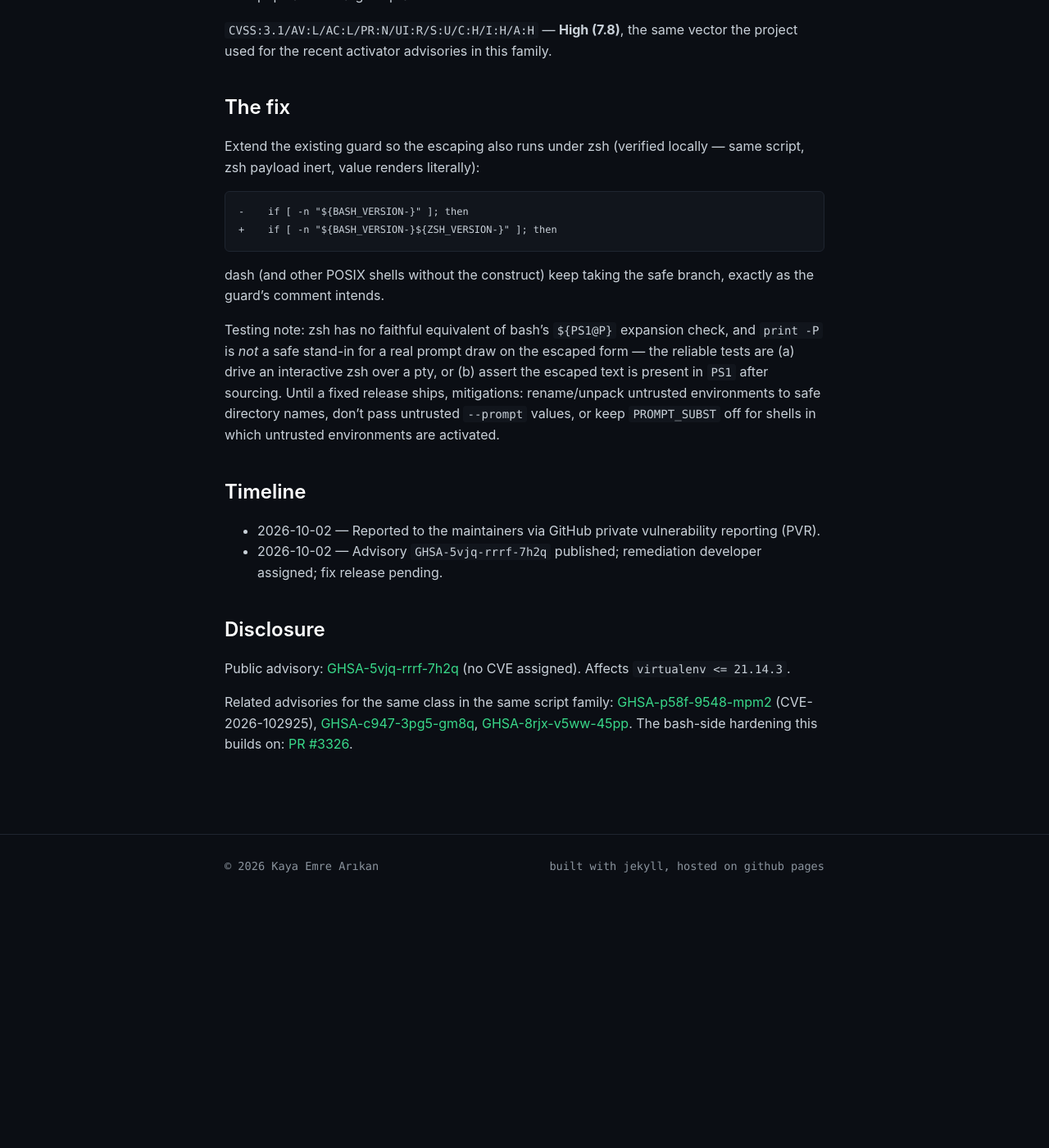
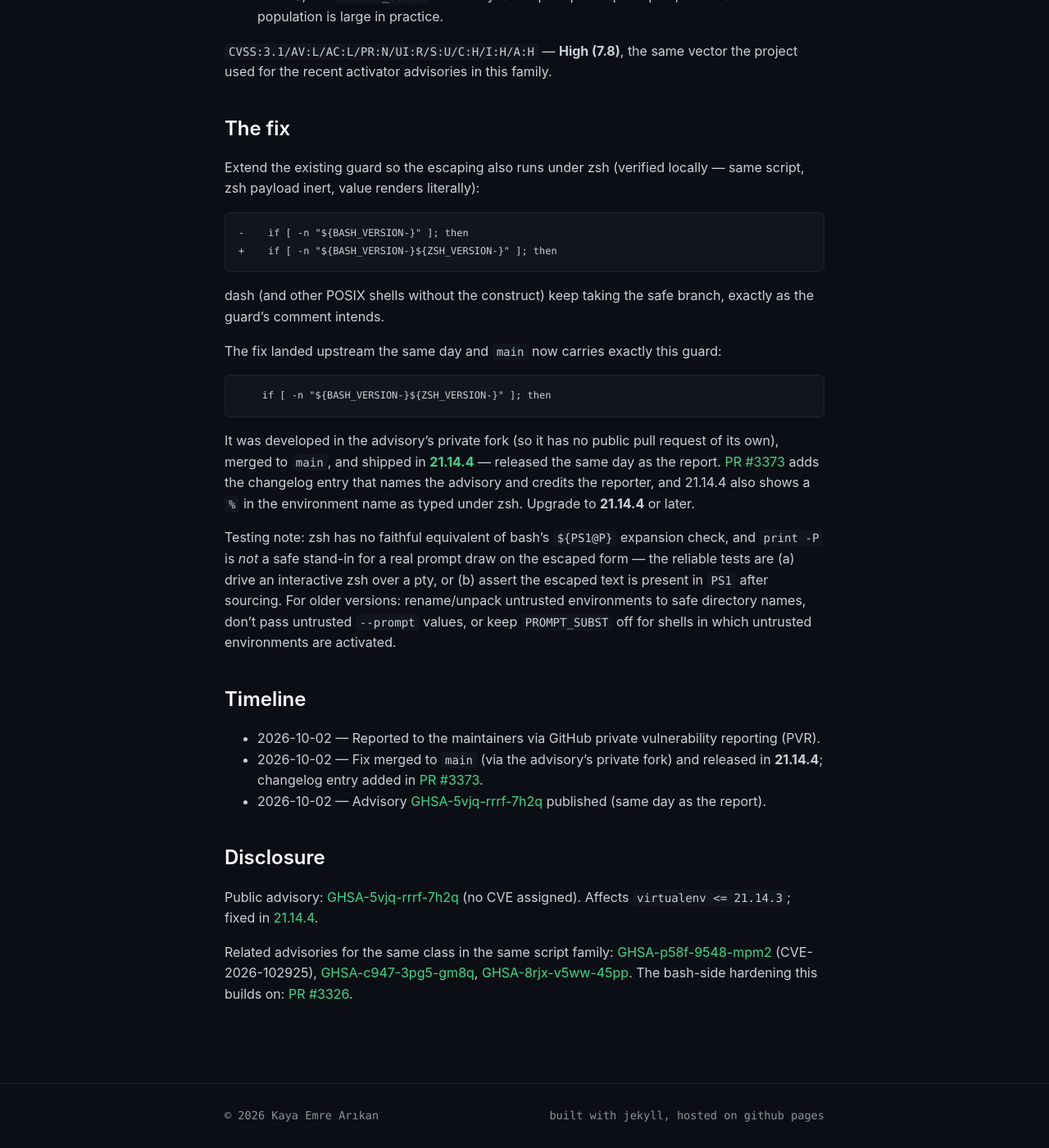
Before and after one commit to kemrec/kemrec.github.io, a Jekyll site: the page built from _writeups/virtualenv-zsh-prompt-subst-command-exec.md, in a window 1280 px wide and 1400 px high, scrolled down 4144 px. Shown: the whole window at 82% size. Built offline with Jekyll 4.4.1, drawn with Linux system fonts in a browser that asks for light colours; before the commit the page ends 5240 px from its top, so only the background shows below that; some of the changed text lies outside the part shown.

Commit message:
Expand writeup: fix merged upstream and released in 21.14.4 (PR #3373)

````diff
--- a/_writeups/virtualenv-zsh-prompt-subst-command-exec.md
+++ b/_writeups/virtualenv-zsh-prompt-subst-command-exec.md
@@ -23,8 +23,9 @@ prompt **every time it is drawn**, so an environment whose name is
 
 Verified end-to-end on **21.14.3** (the latest release at the time of reporting) and
 on **21.9.1**, in real interactive zsh sessions, with controls for bash, for zsh
-without `PROMPT_SUBST`, and with a simulated fix. Reported privately; published the
-same day as [GHSA-5vjq-rrrf-7h2q](https://github.com/pypa/virtualenv/security/advisories/GHSA-5vjq-rrrf-7h2q).
+without `PROMPT_SUBST`, and with a simulated fix. Reported privately; advisory
+[GHSA-5vjq-rrrf-7h2q](https://github.com/pypa/virtualenv/security/advisories/GHSA-5vjq-rrrf-7h2q)
+was published and the fix released in **21.14.4** the same day.
 
 ## Background
 
@@ -201,23 +202,39 @@ same script, zsh payload inert, value renders literally):
 dash (and other POSIX shells without the construct) keep taking the safe branch,
 exactly as the guard's comment intends.
 
+The fix landed upstream the same day and `main` now carries exactly this guard:
+
+```
+    if [ -n "${BASH_VERSION-}${ZSH_VERSION-}" ]; then
+```
+
+It was developed in the advisory's private fork (so it has no public pull request
+of its own), merged to `main`, and shipped in
+**[21.14.4](https://github.com/pypa/virtualenv/releases/tag/21.14.4)** — released the
+same day as the report. [PR #3373](https://github.com/pypa/virtualenv/pull/3373)
+adds the changelog entry that names the advisory and credits the reporter, and
+21.14.4 also shows a `%` in the environment name as typed under zsh. Upgrade to
+**21.14.4** or later.
+
 Testing note: zsh has no faithful equivalent of bash's `${PS1@P}` expansion check,
 and `print -P` is *not* a safe stand-in for a real prompt draw on the escaped form
 — the reliable tests are (a) drive an interactive zsh over a pty, or (b) assert the
-escaped text is present in `PS1` after sourcing. Until a fixed release ships,
-mitigations: rename/unpack untrusted environments to safe directory names, don't
-pass untrusted `--prompt` values, or keep `PROMPT_SUBST` off for shells in which
-untrusted environments are activated.
+escaped text is present in `PS1` after sourcing. For older versions:
+rename/unpack untrusted environments to safe directory names, don't pass untrusted
+`--prompt` values, or keep `PROMPT_SUBST` off for shells in which untrusted
+environments are activated.
 
 ## Timeline
 
 - 2026-10-02 — Reported to the maintainers via GitHub private vulnerability reporting (PVR).
-- 2026-10-02 — Advisory `GHSA-5vjq-rrrf-7h2q` published; remediation developer assigned; fix release pending.
+- 2026-10-02 — Fix merged to `main` (via the advisory's private fork) and released in **21.14.4**; changelog entry added in [PR #3373](https://github.com/pypa/virtualenv/pull/3373).
+- 2026-10-02 — Advisory [GHSA-5vjq-rrrf-7h2q](https://github.com/pypa/virtualenv/security/advisories/GHSA-5vjq-rrrf-7h2q) published (same day as the report).
 
 ## Disclosure
 
 Public advisory: [GHSA-5vjq-rrrf-7h2q](https://github.com/pypa/virtualenv/security/advisories/GHSA-5vjq-rrrf-7h2q)
-(no CVE assigned). Affects `virtualenv <= 21.14.3`.
+(no CVE assigned). Affects `virtualenv <= 21.14.3`; fixed in
+[21.14.4](https://github.com/pypa/virtualenv/releases/tag/21.14.4).
 
 Related advisories for the same class in the same script family:
 [GHSA-p58f-9548-mpm2](https://github.com/pypa/virtualenv/security/advisories/GHSA-p58f-9548-mpm2) (CVE-2026-102925),
````
